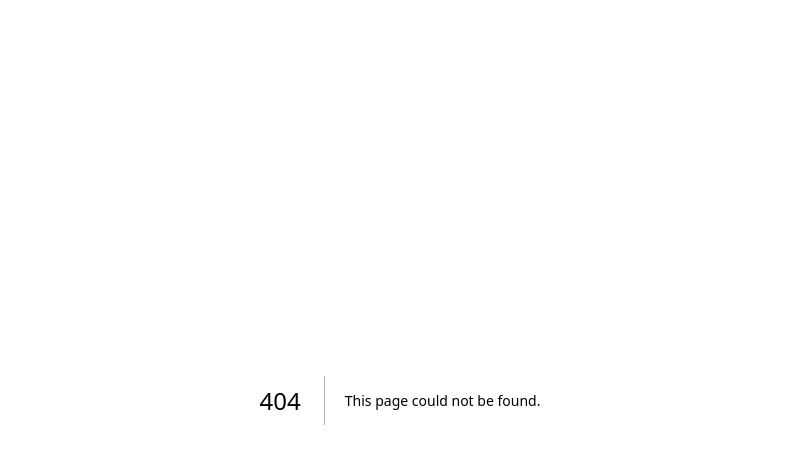
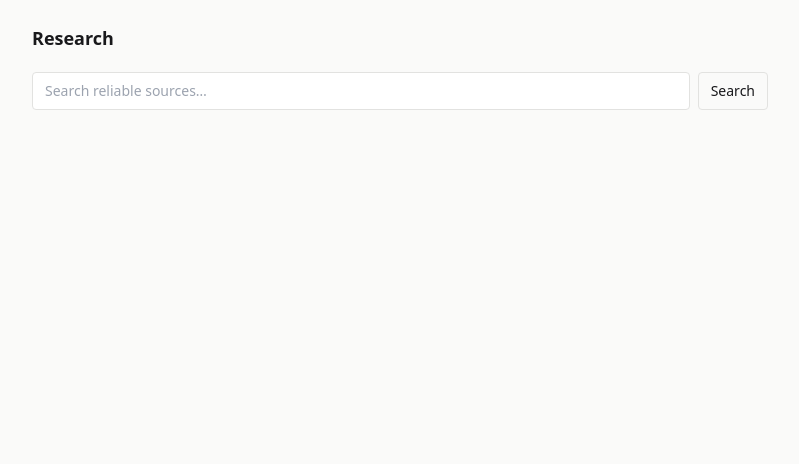
Before and after one commit to VenZ9/Z-Notes-V1, a Next.js app: page /research in a window 1280 px wide. Before the commit this address had no page. Shown: the top 464 px of the page, without its empty margins (240-1039 px from the left). Built offline with nearby package versions, Linux system fonts and the light colour scheme.

Commit message:
Create ResearchPage component for source searching

```diff
--- /dev/null
+++ b/app/(workspace)/research/page.tsx
@@ -0,0 +1,58 @@
+"use client";
+import { useState } from "react";
+import { SourceList } from "@/components/SourceList";
+import { Spinner } from "@/components/Spinner";
+import { ErrorBanner } from "@/components/ErrorBanner";
+import { EmptyState } from "@/components/EmptyState";
+import type { Source } from "@/lib/types";
+
+export default function ResearchPage() {
+  const [query, setQuery] = useState("");
+  const [sources, setSources] = useState<Source[]>([]);
+  const [loading, setLoading] = useState(false);
+  const [error, setError] = useState<string | null>(null);
+  const [ran, setRan] = useState(false);
+
+  async function run() {
+    if (!query.trim()) return;
+    setLoading(true); setError(null); setSources([]);
+    try {
+      const res = await fetch("/api/research", {
+        method: "POST",
+        headers: { "Content-Type": "application/json" },
+        body: JSON.stringify({ query }),
+      });
+      const data = await res.json();
+      if (!res.ok) throw new Error(data.error || "Search failed");
+      setSources(data.sources || []);
+    } catch (e) {
+      setError((e as Error).message);
+    } finally { setLoading(false); setRan(true); }
+  }
+
+  return (
+    <div className="max-w-3xl mx-auto px-4 py-6">
+      <h1 className="text-lg font-semibold mb-5">Research</h1>
+      <div className="flex gap-2 mb-5">
+        <input
+          value={query}
+          onChange={(e) => setQuery(e.target.value)}
+          onKeyDown={(e) => e.key === "Enter" && run()}
+          placeholder="Search reliable sources…"
+          className="flex-1 px-3 py-2 rounded border bg-panel text-sm outline-none focus:border-accent"
+        />
+        <button onClick={run} disabled={loading}
+          className="text-sm px-3 py-2 rounded border disabled:opacity-50">
+          {loading ? "Searching…" : "Search"}
+        </button>
+      </div>
+
+      {loading && <Spinner label="Searching real sources…" />}
+      {error && <ErrorBanner message={error} onRetry={run} />}
+      {!loading && !error && ran && sources.length === 0 && (
+        <EmptyState title="No results" body="Tavily returned no usable sources for that query." />
+      )}
+      {sources.length > 0 && <SourceList sources={sources} />}
+    </div>
+  );
+}
```
